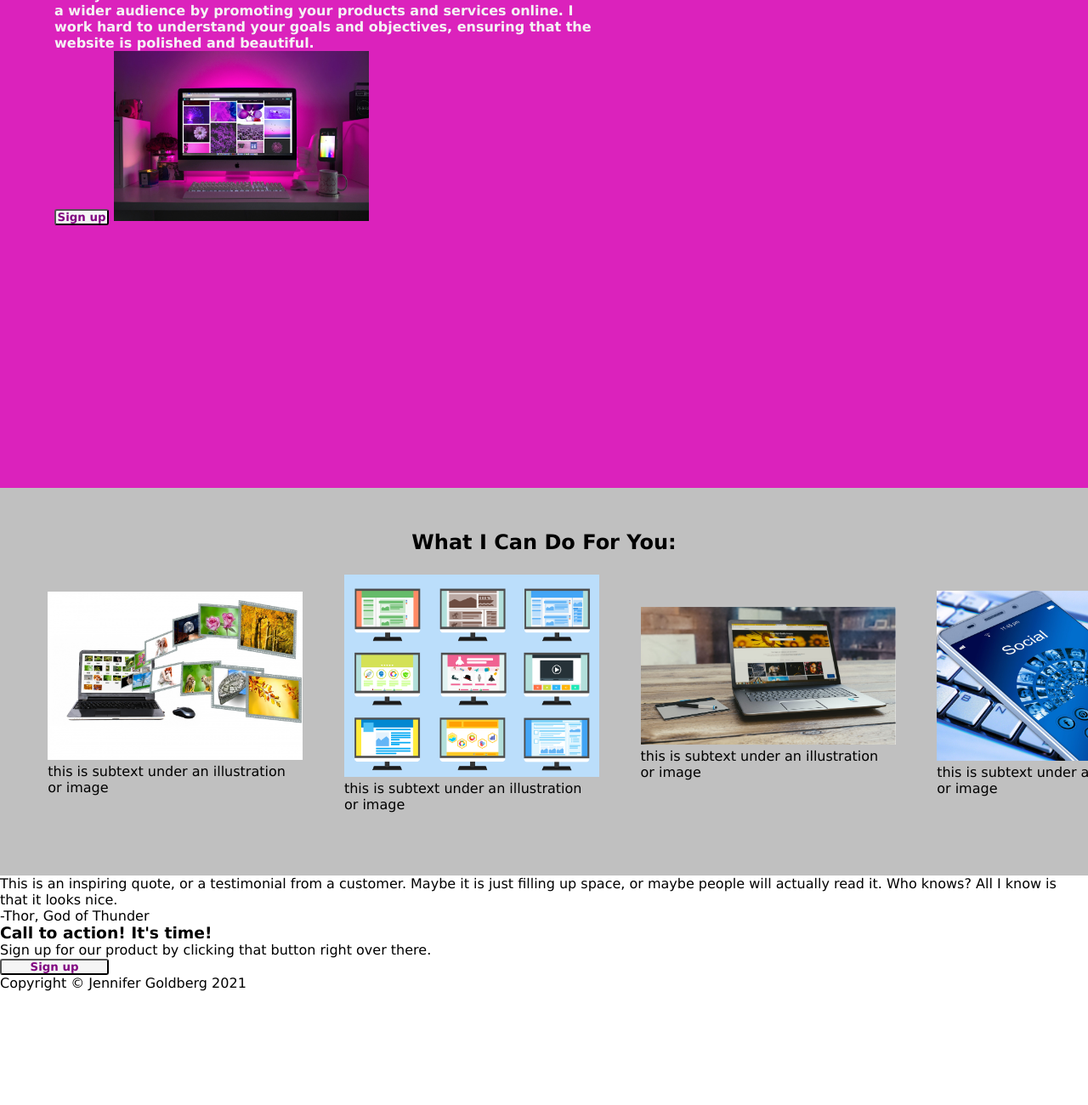
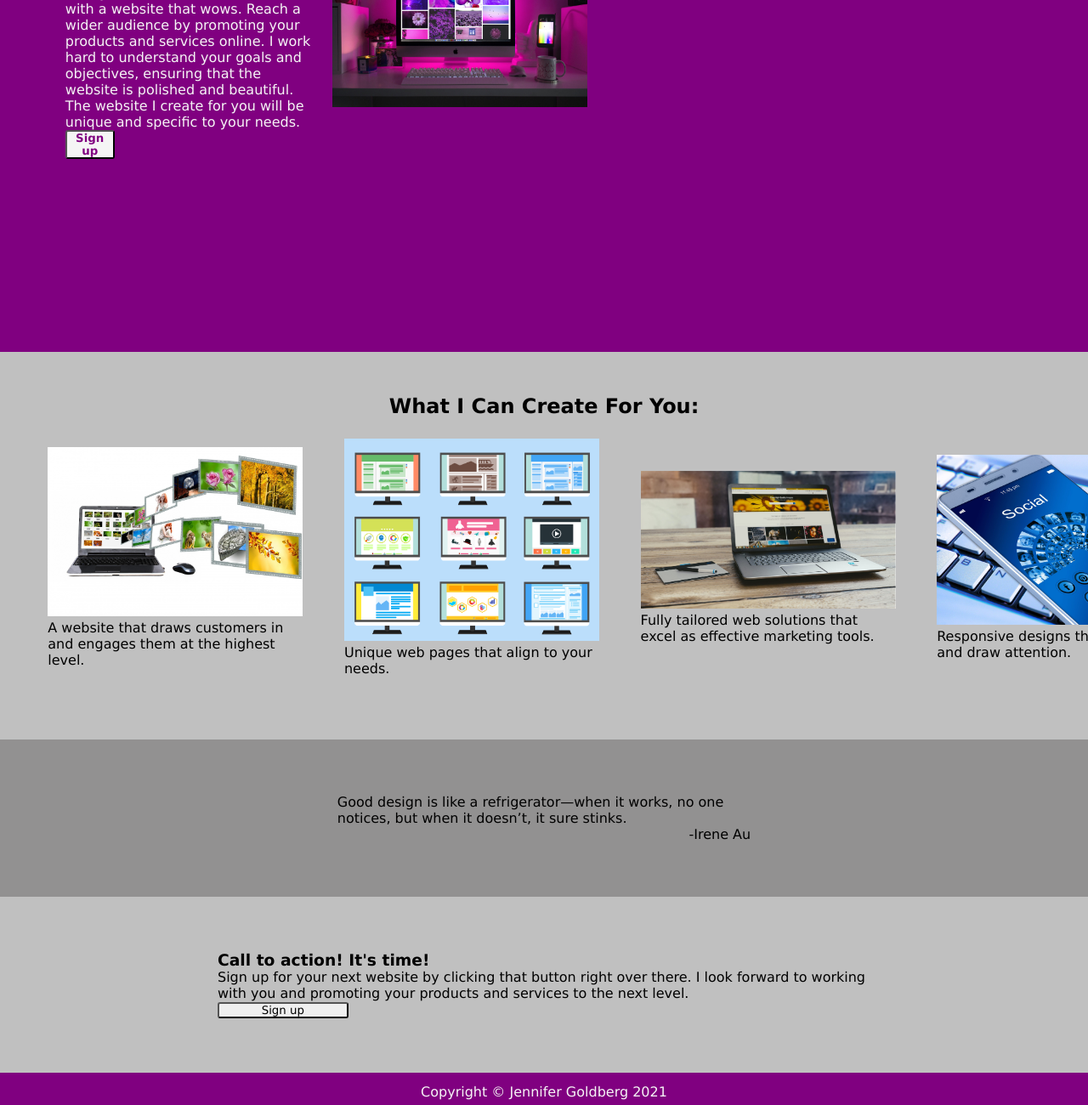
Before and after one commit to jeng200/odin-project-landing-page, a plain HTML site: page index.html in a window 1280 px wide. Shown: the part 226-1526 px from the top of the page at 85% size. Before the commit the page ends 1392 px from the top, so only its background shows below. Drawn offline with Linux system fonts and the light colour scheme.

Commit message:
Add more CSS. Work on layout

```diff
--- a/index.html
+++ b/index.html
@@ -4,63 +4,71 @@
     <meta charset="UTF-8">
     <meta http-equiv="X-UA-Compatible" content="IE=edge">
     <meta name="viewport" content="width=device-width, initial-scale=1.0">
-    <title>1Jen Web Design and Development</title>
+    <title>The Best Web Design and Development</title>
     <link rel="stylesheet" href="style.css">
 </head>
 <body>
     <header>
         <nav>
             <div class="logo">
-        <h1>Header Logo</h1>
+        <img src="./img/puzzle-977236_1920.png" alt="Puzzle pieces">
     </div>
     <ul>
     <li><a href="https://jeng200.github.io/odin-recipes/" target="_blank">Recipes Website</a></li>
     <li><a href="https://github.com/jeng200" target="_blank">My Github</a></li>
-    <li><a href="https://jeng200.github.io/myfirstwebsite/" target="_blank">Simple: No Styling</a></li>
+    <li><a href="https://jeng200.github.io/myfirstwebsite/" target="_blank">Mainly HTML</a></li>
 
 </ul>
 </nav>
 <div class="header-content">
-    <h2>1Jen Web Design and Development</h2>
-    <p>Take your business to the next level with a website that wows. Reach a wider audience by promoting your products and services online. I work hard to understand your goals and objectives, ensuring that the website is polished and beautiful.</p>
+    <div class="header-left">
+    <h2>The Best Web Design and Development</h2>
+    <p>Take your business to the next level with a website that wows. Reach a wider audience by promoting your products and services online. I work hard to understand your goals and objectives, ensuring that the website is polished and beautiful. The website I create for you will be unique and specific to your needs.</p>
     <button>Sign up</button>
-    <img src="./img/pexels-designecologist-1779487(1).jpg">
+</div>
+<div class="header-right">
+    <img src="./img/pexels-designecologist-1779487(1).jpg" alt="Purple web design">
+</div>
 </div>
     </header>
 <section class="about">
-    <h2>What I Can Do For You:</h2>
+    <h2>What I Can Create For You:</h2>
 <div class="row">
     <div class="about-left">
 <img src="./img/internet-315132.jpg" alt="Internet">
-<p>this is subtext under an illustration or image</p>
+<p>A website that draws customers in and engages them at the highest level.</p>
 </div>
 <div class="about-middle-left">
 <img src="./img/website-1624028.png" alt="Website">
-<p>this is subtext under an illustration or image</p>
+<p>Unique web pages that align to your needs.</p>
 </div>
 <div class="about-middle-right">
 <img src="./img/pexels-monoar-rahman-109371.jpg" alt="Website">
-<p>this is subtext under an illustration or image</p>
+<p>Fully tailored web solutions that excel as effective marketing tools.</p>
 </div>
 <div class="about-right">
 <img src="./img/mobile-phone-1917737_1920.jpg" alt="Mobile site">
-<p>this is subtext under an illustration or image</p>
+<p>Responsive designs that stand out and draw attention.</p>
 </div>
 </div>
 </section>
-<div>
+<section class="quote">
+<div class="row">
     <figure>
     <blockquote>
-        <p>This is an inspiring quote, or a testimonial from a customer. Maybe it is just filling up space, or maybe people will actually read it. Who knows? All I know is that it looks nice.</p>
+        <p>Good design is like a refrigerator—when it works, no one notices, but when it doesn’t, it sure stinks.</p>
     </blockquote>
-<figcaption>-Thor, God of Thunder</figcaption>
+<figcaption>-Irene Au</figcaption>
 </figure>
 </div>
+</section>
+<section class="action">
 <div>
     <h3>Call to action! It's time!</h3>
-    <p>Sign up for our product by clicking that button right over there.</p>
+    <p>Sign up for your next website by clicking that button right over there. I look forward to working with you and promoting your products and services to the next level.</p>
     <button>Sign up</button>
 </div>
+</section>
 <div>
 <footer>
 <p>Copyright © Jennifer Goldberg 2021</p>
--- a/style.css
+++ b/style.css
@@ -31,16 +31,18 @@ section {
 /*Hero Section*/
 
 header {
-height: 100vh;
-background-color: rgb(219, 34, 188);
+height: 80vh;
+background-color: purple;
 background-repeat: no-repeat;
 background-size: cover;
 background-position: center;
 color: whitesmoke;
 }
 
-.logo h1{
+.logo img {
 margin: 0;
+width: 100px;
+height: auto;
 }
 
 nav {
@@ -66,22 +68,24 @@ nav ul li a:hover {
 .header-content {
   width: 50%;
   position: relative;
-  top: 16%;
+  top: 6%;
   left: 5%;
   color: whitesmoke;
-  font-weight: bolder;
+  display: flex;
+  justify-content: flex-start;
+  align-content:space-between;
 }
 
-button {
+.header-left, .header-right {
+padding: 2%;
+}
+
+header button {
   background-color: whitesmoke;
   color: purple;
   font-weight: bold;
-  width: 10%;
+  width: 20%;
   border-radius: 3px;
-}
-
-header .header-content img {
-  align-self: flex-end;
 }
 
 /*What I can do for you section*/
@@ -97,3 +101,41 @@ header .header-content img {
   flex-basis: 10%;
 padding: 2%;
 }
+
+/*Quote section*/
+
+.quote {
+  justify-content: center;
+  padding: 5% 30%;
+  background-color: rgb(146, 145, 145);
+  color: black;
+}
+
+figcaption {
+  text-align: right;
+
+}
+
+/*Call to action section*/
+.action {
+  display: flex;
+  justify-content: flex-start;
+  align-content: space-between;
+  background-color: silver;
+  margin: auto;
+  padding: 5% 20%;
+}
+
+.action button {
+  align-self: flex-end;
+  width: 20%;
+  border-radius: 3px;
+}
+
+/*Footer*/
+footer {
+  text-align: center;
+background-color: purple;
+color: whitesmoke;
+padding: 1% 0;
+}
```
Also changed, not shown: img/puzzle-6640059_1920.jpg (added), img/puzzle-977236_1920.png (added), img/solve-2636254_1920.jpg (added), 1 other file.
